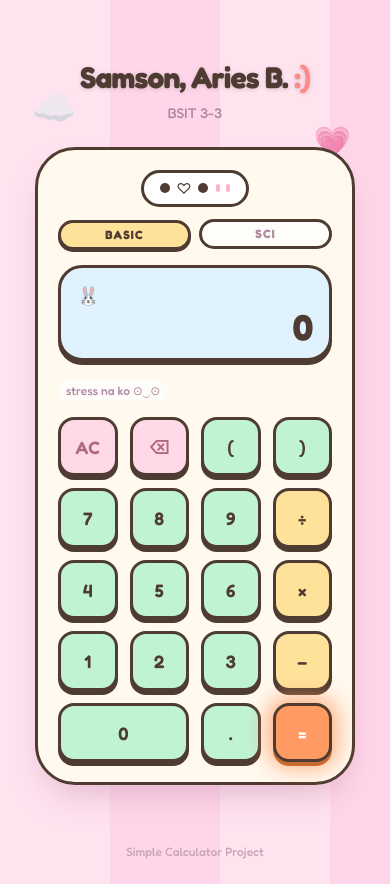
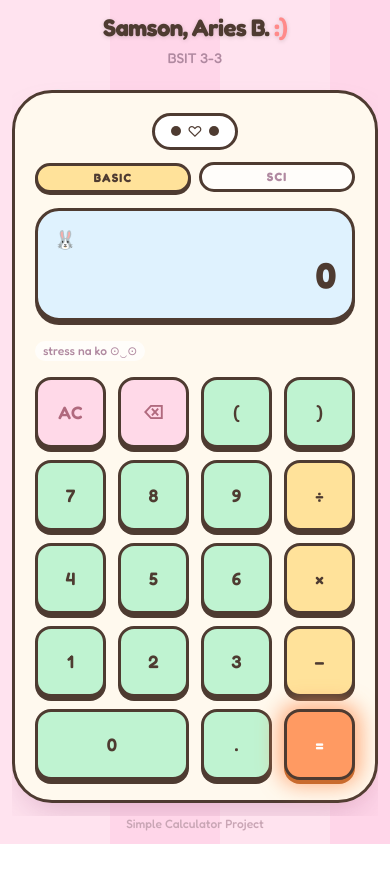
Before and after one commit to Stablhr/Simple-Calculator-Project, a React (Vite) app: page / in a window 390 px wide. After the commit the page ends 844 px from the top, so only its background shows below. Built offline with nearby package versions, Linux system fonts and the light colour scheme.

Commit message:
feat: responsive fit-to-screen layout with side history on desktop

```diff
--- a/src/App.jsx
+++ b/src/App.jsx
@@ -2,7 +2,7 @@ import Calculator from './components/Calculator.jsx'
 
 function App() {
   return (
-    <div className="kawaii-bg relative min-h-screen overflow-hidden text-[#4E3B31]">
+    <div className="kawaii-bg relative h-[100dvh] overflow-hidden text-[#4E3B31]">
       <span className="float-shape left-[8%] top-[10%] text-4xl opacity-60">☁️</span>
       <span className="float-shape right-[10%] top-[14%] text-3xl opacity-50">💗</span>
       <span className="float-shape left-[12%] bottom-[16%] text-3xl opacity-50">🌸</span>
@@ -10,15 +10,19 @@ function App() {
       <span className="float-shape left-[22%] top-[48%] text-2xl opacity-40">💫</span>
       <span className="float-shape right-[20%] top-[55%] text-2xl opacity-40">🫧</span>
 
-      <main className="relative z-10 flex min-h-screen flex-col items-center justify-center px-4 py-10">
-        <h1 className="mb-2 font-display text-3xl font-bold tracking-tight text-[#4E3B31] drop-shadow-sm sm:text-4xl">
+      <main className="relative z-10 flex h-full min-h-0 flex-col">
+        <header className="shrink-0 px-4 pt-3 text-center sm:pt-4">
+          <h1 className="mb-1 font-display text-2xl font-bold tracking-tight text-[#4E3B31] drop-shadow-sm sm:text-3xl">
             Samson, Aries B.<span className="text-[#FF8A8A]"> :)</span>
           </h1>
-        <p className="mb-6 text-sm font-medium text-[#B089A0]">BSIT 3-3</p>
+          <p className="mb-2 text-sm font-medium text-[#B089A0]">BSIT 3-3</p>
+        </header>
+
+        <div className="flex min-h-0 w-full flex-1 flex-col px-3 sm:px-4">
           <Calculator />
-      </main>
+        </div>
 
-      <footer className="relative z-10 pb-6 text-center text-xs font-medium text-[#C9A6B5]">
+        <footer className="shrink-0 pb-3 text-center text-xs font-medium text-[#C9A6B5]">
           <a
             href="https://github.com/Stablhr/Simple-Calculator-Project"
             target="_blank"
@@ -28,6 +32,7 @@ function App() {
             Simple Calculator Project
           </a>
         </footer>
+      </main>
     </div>
   )
 }
--- a/src/components/Calculator.jsx
+++ b/src/components/Calculator.jsx
@@ -1,11 +1,18 @@
-import { useEffect, useReducer, useState } from 'react'
+import { useEffect, useLayoutEffect, useReducer, useRef, useState } from 'react'
 import Display from './Display.jsx'
 import Keypad from './Keypad.jsx'
 import { initialState, reducer } from '../utils/calculatorState.js'
 
+const KEY_GAP = 12
+const COLS = 4
+
 function Calculator() {
   const [state, dispatch] = useReducer(reducer, initialState)
   const [happy, setHappy] = useState(false)
+  const [fitW, setFitW] = useState(0)
+  const spaceRef = useRef(null)
+  const cardRef = useRef(null)
+  const historyRef = useRef(null)
   const { expr, result, hasResult, error, history, mode, angle } = state
 
   let displayText
@@ -76,6 +83,50 @@ function Calculator() {
     return () => window.removeEventListener('keydown', onKeyDown)
   }, [])
 
+  // Fit the whole calculator to the available screen, no scrolling, responsive.
+  useLayoutEffect(() => {
+    const space = spaceRef.current
+    const card = cardRef.current
+    if (!space || !card) return undefined
+
+    const measure = () => {
+      const keypad = card.querySelector('[data-keypad]')
+      if (!keypad) return
+
+      const availW = space.clientWidth
+      const availH = space.clientHeight
+      const desktop = window.matchMedia('(min-width: 1024px)').matches
+      const rows = mode === 'scientific' ? 9 : 5
+
+      const cardRect = card.getBoundingClientRect()
+      const keypadRect = keypad.getBoundingClientRect()
+      const W0 = cardRect.width
+      const chrome = cardRect.height - keypadRect.height
+      const col0 = (keypadRect.height - (rows - 1) * KEY_GAP) / rows
+
+      const hist = historyRef.current
+      const histH = hist ? hist.getBoundingClientRect().height + 16 : 0
+      const histW = desktop && hist ? hist.getBoundingClientRect().width + 16 : 0
+
+      const budget = Math.max(0, availH - chrome - (desktop ? 0 : histH))
+      const colT = (budget - (rows - 1) * KEY_GAP) / rows
+
+      const maxCardW = Math.max(0, availW - histW)
+      let W = W0 + COLS * (colT - col0)
+      W = Math.min(W, maxCardW)
+      W = Math.max(W, Math.min(220, maxCardW))
+      W = Math.min(W, maxCardW)
+
+      const rowW = desktop ? W + histW : W
+      setFitW(Math.min(availW, Math.max(0, rowW)))
+    }
+
+    measure()
+    const observer = new ResizeObserver(measure)
+    observer.observe(space)
+    return () => observer.disconnect()
+  }, [mode, history.length])
+
   const modeBtn = (m, label) => (
     <button
       type="button"
@@ -94,9 +145,17 @@ function Calculator() {
   )
 
   return (
-    <div className="relative w-full max-w-xs sm:max-w-sm">
+    <div
+      ref={spaceRef}
+      className="no-scrollbar flex h-full min-h-0 w-full items-center justify-center overflow-y-auto"
+    >
       <div
-        className="rounded-[2.5rem] border-[3px] border-[#4E3B31] bg-[#FFF9EE] p-5 sm:p-6"
+        className="flex w-full flex-col items-center gap-4 lg:flex-row lg:items-center"
+        style={fitW > 0 ? { width: `${fitW}px` } : undefined}
+      >
+        <div ref={cardRef} className="order-1 w-full lg:order-2">
+          <div
+            className="w-full rounded-[2.5rem] border-[3px] border-[#4E3B31] bg-[#FFF9EE] p-5 sm:p-6"
         style={{ boxShadow: '0 18px 35px -12px rgba(184, 122, 160, 0.45)' }}
       >
         <div className="mb-1 flex items-center justify-center">
@@ -114,10 +173,6 @@ function Calculator() {
                 <span className="h-2.5 w-2.5 rounded-full bg-[#4E3B31]" />
               </span>
             )}
-            <span className="inline-flex items-start gap-1.5">
-              <span className="h-2 w-1 rounded-full bg-[#FFB3C8]" />
-              <span className="h-2 w-1 rounded-full bg-[#FFB3C8]" />
-            </span>
           </div>
         </div>
 
@@ -129,10 +184,12 @@ function Calculator() {
         </div>
 
         <Keypad mode={mode} angle={angle} press={handlePress} />
+        </div>
       </div>
 
       {history.length > 0 && (
-        <div className="mt-4 rounded-3xl border-[3px] border-[#4E3B31] bg-[#FFF9EE] p-4 shadow-[0_10px_25px_-10px_rgba(184,122,160,0.45)]">
+        <div ref={historyRef} className="order-2 w-full lg:order-1 lg:max-w-none lg:w-64">
+          <div className="mt-4 w-full rounded-3xl border-[3px] border-[#4E3B31] bg-[#FFF9EE] p-4 shadow-[0_10px_25px_-10px_rgba(184,122,160,0.45)] lg:mt-0">
           <div className="mb-2 flex items-center justify-between">
             <h2 className="font-display text-sm font-bold tracking-tight text-[#4E3B31]">✦ history</h2>
             <button
@@ -157,8 +214,10 @@ function Calculator() {
               </li>
             ))}
           </ul>
+          </div>
         </div>
       )}
+      </div>
     </div>
   )
 }
--- a/src/components/Display.jsx
+++ b/src/components/Display.jsx
@@ -49,12 +49,12 @@ function Display({ expression, display, isError }) {
   }, [display])
 
   return (
-    <div className="mb-5 flex h-24 flex-col items-end justify-end rounded-3xl border-[3px] border-[#4E3B31] bg-sky-100 p-4 shadow-[0_4px_0_0_#4E3B31]">
+    <div className="mb-5 flex min-h-24 flex-col items-end justify-end rounded-3xl border-[3px] border-[#4E3B31] bg-sky-100 p-4 shadow-[0_4px_0_0_#4E3B31]">
       <div className="flex w-full items-end justify-between gap-2">
         <span className="text-lg leading-none" aria-hidden="true">
           🐰
         </span>
-        <p className="flex-1 truncate text-right text-sm font-medium text-[#8A9DB0] sm:text-base" aria-hidden="true">
+        <p className="flex-1 truncate text-right text-sm font-medium leading-normal text-[#8A9DB0] sm:text-base" aria-hidden="true">
           {expression || '\u00A0'}
         </p>
       </div>
@@ -62,7 +62,7 @@ function Display({ expression, display, isError }) {
         ref={textRef}
         aria-live="polite"
         className={
-          'font-display w-full overflow-hidden whitespace-nowrap text-right text-4xl font-bold leading-tight text-[#4E3B31] sm:text-5xl ' +
+          'font-display w-full whitespace-nowrap text-right text-4xl font-bold leading-normal text-[#4E3B31] sm:text-5xl ' +
           (flash ? 'result-animate ' : '') +
           (isError ? 'text-red-500' : '')
         }
--- a/src/components/Keypad.jsx
+++ b/src/components/Keypad.jsx
@@ -91,7 +91,7 @@ function Keypad({ mode, angle, press }) {
   const angleActive = angle === 'deg'
 
   return (
-    <div className="space-y-3">
+    <div data-keypad className="space-y-3">
       {mode === 'scientific' && (
         <div className="space-y-3">
           {SCI_ROWS.map((row, idx) => (
--- a/src/index.css
+++ b/src/index.css
@@ -25,6 +25,8 @@ body,
 
 body {
   margin: 0;
+  overflow: hidden;
+  overscroll-behavior: none;
   font-family: var(--font-sans);
   -webkit-font-smoothing: antialiased;
   -moz-osx-font-smoothing: grayscale;
```
Lines whose indentation alone changed are shown as unchanged.
